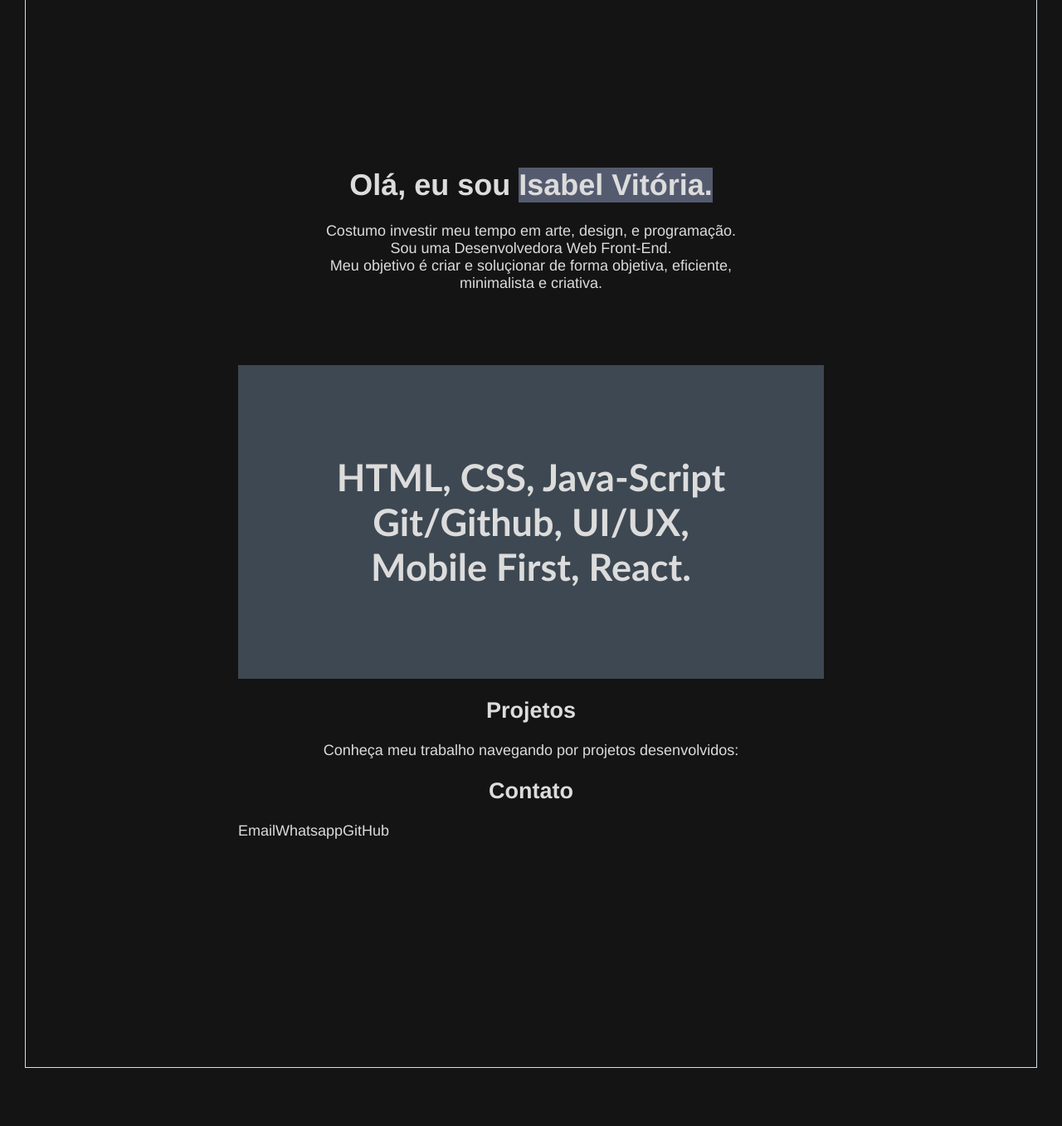
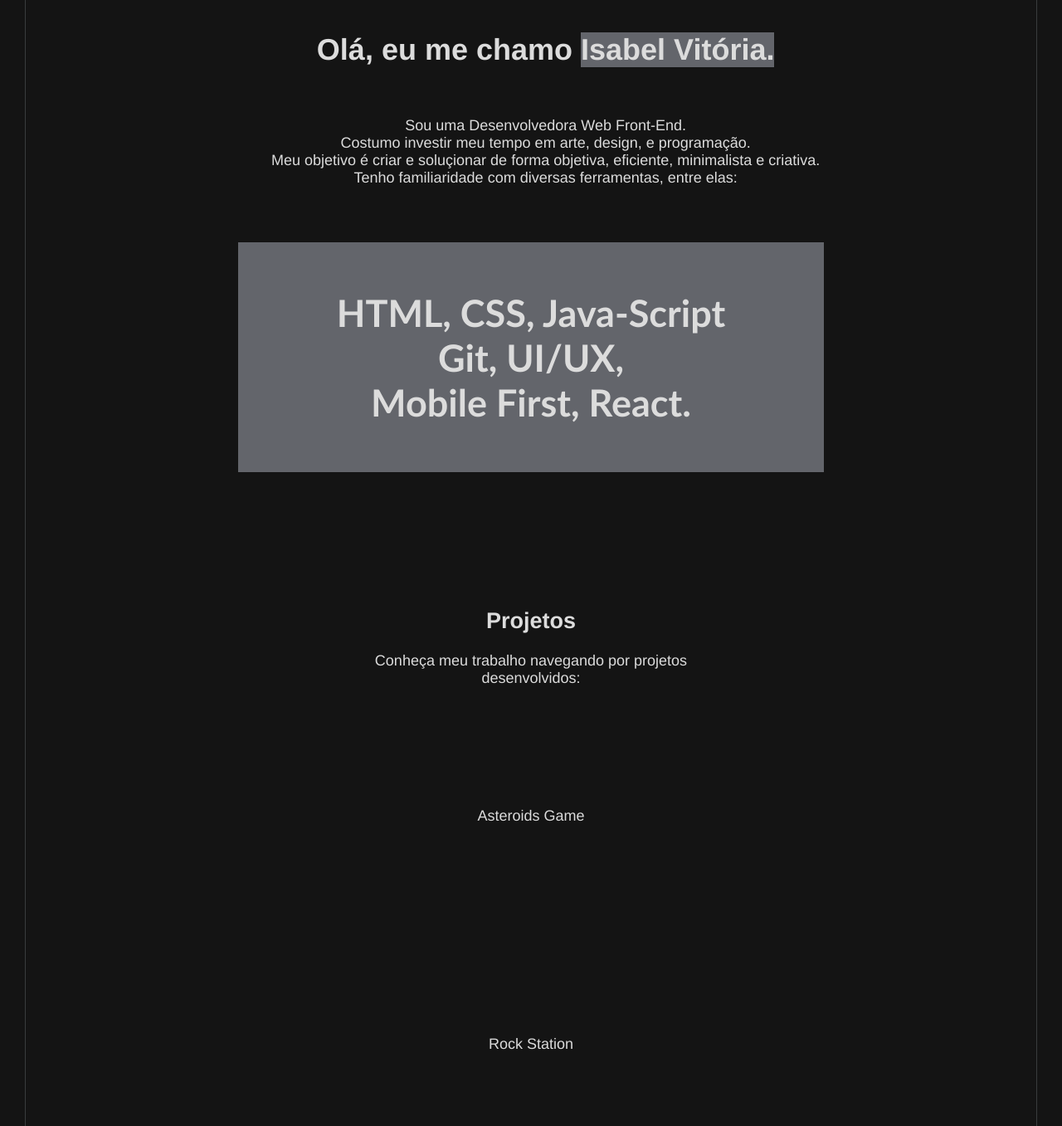
Before and after one commit to isabel-vmg/P-rtifolio-, a plain HTML site: page index.html in a window 1280 px wide. Shown: the part 180-1537 px from the top of the page at 83% size. Before the commit the page ends 1497 px from the top, so only its background shows below. Drawn offline with Linux system fonts and the light colour scheme.

Commit message:
Correçoes e organização no Código

```diff
--- a/css/styles.css
+++ b/css/styles.css
@@ -7,14 +7,21 @@ body {
     font-family: 'Franklin Gothic Medium', 'Arial Narrow', Arial, sans-serif;
     font-size: large;
     margin: 30px;
-    padding: 20%;
-    border: 0.7px solid #d2e0e9;
+    padding: 10%;
+    border: 0.5px solid #393c3d;
+    padding-bottom: 0;
+    padding-left: 20%;
+    padding-right: 20%;
+
 }
 
 #Isabel {
-    background-color: rgb(85, 91, 110);
-    margin: 0%;
+    background-color:  rgb(99, 101, 107);
     display: inline-block;
+}
+
+#desc {
+  margin-bottom: 10%;
 }
 
 /* Links */
@@ -25,12 +32,8 @@ a {
 }
 
 a:hover {
-    font-size: larger;
     transition-duration: 0.5s;
-    opacity: 80%;
-    color: rgb(62, 72, 82);
-
-
+    opacity: 60%;
 }
 
 
@@ -38,9 +41,10 @@ a:hover {
 
 .conhecimento{
     font-size: 30px;
-    background-color: rgb(62, 72, 82);
+    background-color: rgb(99, 101, 107);
     font-family:'Trebuchet MS', 'Lucida Sans Unicode', 'Lucida Grande', 'Lucida Sans', Arial, sans-serif;
-    padding: 10%;
+    padding-top: 20px;
+    padding-bottom: 20px;
 }
 
 
@@ -48,18 +52,20 @@ a:hover {
 
 .contato, ul{
     list-style: none;
-    padding: 0%;
+    margin: 5;
+
 }
 
 #ct {
-    display: flex;
+    padding: 0;
 
 }
 
 /* Espaçamentos */
 
 .one {
-    padding: 10%;
+
+    padding-left: 5%;
 }
 
 .two {
@@ -69,3 +75,27 @@ a:hover {
 .three {
 
 }
+
+/* Estilizando Projetos */
+
+.projetos {
+    padding: 20%;
+
+}
+
+.projectsItem {
+    display: inline-flex;
+    padding: 20%;
+    margin: 10%;
+    border: 0.7px hidden #d2e0e9;
+
+}
+
+/* Rodapé */
+
+footer {
+
+    font-size: small;
+    opacity: 70%;
+    padding-top: 30px;
+}
--- a/index.html
+++ b/index.html
@@ -12,11 +12,12 @@
 
     <header>
         <div class="one">
-        <h1>Olá, eu sou <p id="Isabel">Isabel Vitória.</p></h1>
-        <p>Costumo investir meu tempo em arte, design, e programação.<br>
-            Sou uma Desenvolvedora Web Front-End.
-            <br>Meu objetivo é criar e soluçionar
-            de forma objetiva, eficiente, minimalista e criativa.
+        <h1>Olá, eu me chamo <p id="Isabel">Isabel Vitória.</p></h1>
+
+        <p id="desc">Sou uma Desenvolvedora Web Front-End.<br>
+         Costumo investir meu tempo em arte, design, e programação.<br>
+         Meu objetivo é criar e soluçionar de forma objetiva, eficiente, minimalista e criativa.<br>
+        Tenho familiaridade com diversas ferramentas, entre elas:
         </p>
         </div>
 
@@ -25,7 +26,7 @@
         <section class="conhecimento">
             <div class="two">
             <h2>HTML, CSS, Java-Script<br>
-            Git/Github, UI/UX, <br>
+            Git, UI/UX, <br>
             Mobile First, React.
             </h2>
             </div>
@@ -38,20 +39,11 @@
         <section class="projetos">
 
             <h2>Projetos</h2>
-
             <p>Conheça meu trabalho navegando por projetos desenvolvidos:</p>
 
-            <div class="projetcs">
-
-
-
-
-            </div>
-
-
-
-
-
+                <a href="" class="projectsItem">Asteroids Game</a>
+                <a href="" class="projectsItem">Rock Station</a>
+                <a href="" class="projectsItem">Google Search Page Clone</a>
 
         </section>
 
@@ -63,8 +55,10 @@
 
             <ul id="ct">
                 <li><a href="#">Email</a></li>
-                <li><a href="#">Whatsapp</a></li>
                 <li><a href="#">GitHub</a></li>
+                <li><a href="#">LinkedIn</a></li>
+                <li><a href="#">WhatsApp</a></li>
+
             </ul>
 
         </section>
@@ -73,6 +67,9 @@
 
 <!-- Rodapé-->
 
+  <footer>
+    <p>Isabel Vitória &copy;</p>
+  </footer>
 
 
 
```
